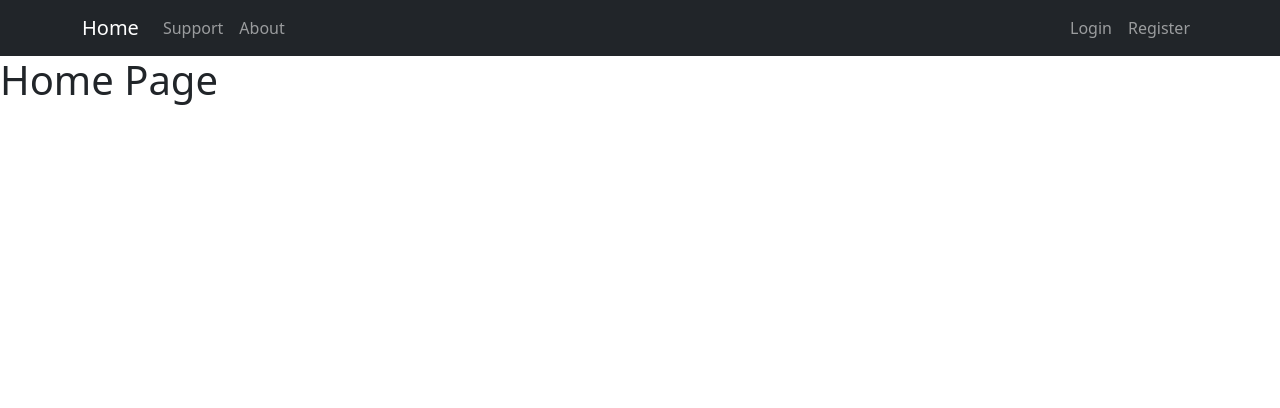
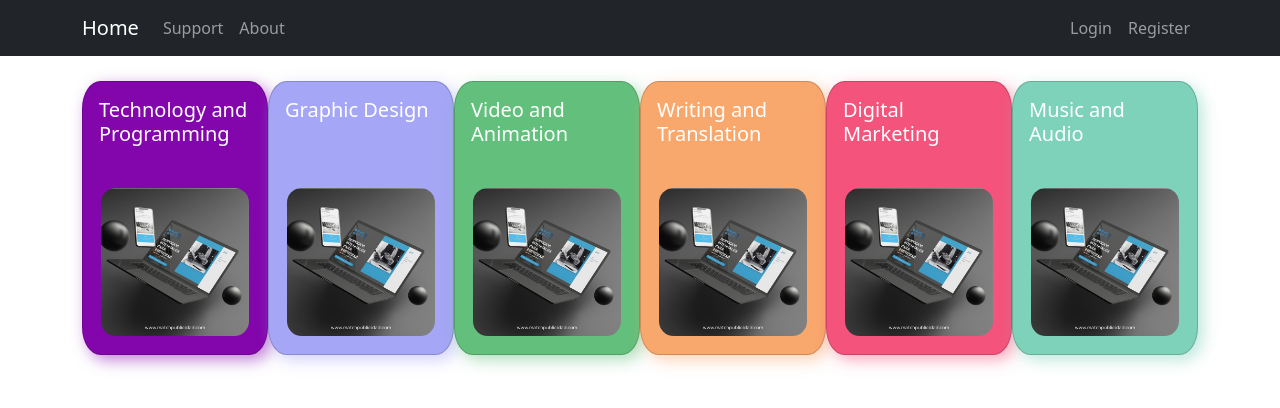
Before and after one commit to AlejoBI/Proyecto-EDA2, a React (Vite) app in the folder client/: page / in a window 1280 px wide. Shown: the top 408 px of the page. Built offline with nearby package versions, Linux system fonts and the light colour scheme; no server answers.

Commit message:
Categorias del LandingPage o Home

```diff
--- a/client/src/App.jsx
+++ b/client/src/App.jsx
@@ -1,5 +1,6 @@
 import { BrowserRouter, Route, Routes } from "react-router-dom";
 import { AuthProvider } from "./context/AuthContext";
+import "./index.css";
 
 import NavigationMenu from "./components/Navbar";
 import HomePage from "./pages/HomePage";
--- /dev/null
+++ b/client/src/components/CustomLabelLanding.jsx
@@ -0,0 +1,24 @@
+import { Card } from "react-bootstrap";
+
+const CustomLabelLanding = ({ text, img, numLabel }) => {
+  return (
+    <Card
+      style={{ width: "12rem", borderRadius: "10%" }}
+      id={`cardLanding${numLabel}`}
+    >
+      <Card.Body>
+        <Card.Title>{text}</Card.Title>
+      </Card.Body>
+      <Card.Img
+        variant="down"
+        src={img}
+        style={{
+          margin: "10%",
+          borderRadius: "10%",
+        }}
+      />
+    </Card>
+  );
+};
+
+export default CustomLabelLanding;
--- /dev/null
+++ b/client/src/index.css
@@ -0,0 +1,105 @@
+:root {
+  font-family: Inter, system-ui, Avenir, Helvetica, Arial, sans-serif;
+  line-height: 1.5;
+  font-weight: 400;
+
+  color-scheme: light dark; /* Enable light/dark mode */
+  background-color: #ffffff;
+
+  font-synthesis: none; /* Disable system font synthesis */
+  text-rendering: optimizeLegibility; /* Optimize for readability */
+  -webkit-font-smoothing: antialiased; /* Antialias text */
+  -moz-osx-font-smoothing: grayscale; /* Antialias text */
+
+  /* Colores de la pagina */
+  --transparente: #00000000;
+  --blanco: #ffffff;
+  --negro: black;
+  --gris: #f5f5f5;
+
+  --morado: #8306ad;
+  --moradoclaro: #a5a6f6;
+  --verdeclaro: #63c07c;
+  --naranjaclaro: #f9a86d;
+  --rosaclaro: #f4537c;
+  --verdementa: #7ed2b9;
+
+  --morado-hover: #6b0490;
+  --moradoclaro-hover: #8e8fff;
+  --verdeclaro-hover: #4ca367;
+  --naranjaclaro-hover: #e58b54;
+  --rosaclaro-hover: #d14269;
+  --verdementa-hover: #64b89e;
+
+  --morado-hover-light: #a56cd1;
+  --moradoclaro-hover-light: #c0bffd;
+  --verdeclaro-hover-light: #89d4a3;
+  --naranjaclaro-hover-light: #fbc199;
+  --rosaclaro-hover-light: #fa718d;
+  --verdementa-hover-light: #a0e5d0;
+}
+
+body {
+  margin: 0;
+}
+
+/* Colores cardLanding# */
+#cardLanding1 {
+  color: var(--blanco);
+  background-color: var(--morado);
+  box-shadow: 5px 5px 15px rgba(131, 6, 173, 0.5);
+}
+
+#cardLanding1:hover {
+  background-color: var(--morado-hover);
+}
+
+#cardLanding2 {
+  color: var(--blanco);
+  background-color: var(--moradoclaro);
+  box-shadow: 5px 5px 15px rgba(165, 166, 246, 0.5);
+}
+
+#cardLanding2:hover {
+  background-color: var(--moradoclaro-hover);
+}
+
+#cardLanding3 {
+  color: var(--blanco);
+  background-color: var(--verdeclaro);
+  box-shadow: 5px 5px 15px rgba(99, 192, 124, 0.5);
+}
+
+#cardLanding3:hover {
+  background-color: var(--verdeclaro-hover);
+}
+
+#cardLanding4 {
+  color: var(--blanco);
+  background-color: var(--naranjaclaro);
+  box-shadow: 5px 5px 15px rgba(249, 168, 109, 0.5);
+}
+
+#cardLanding4:hover {
+  background-color: var(--naranjaclaro-hover);
+}
+
+#cardLanding5 {
+  color: var(--blanco);
+  background-color: var(--rosaclaro);
+  box-shadow: 5px 5px 15px rgba(244, 83, 124, 0.5);
+}
+
+#cardLanding5:hover {
+  background-color: var(--rosaclaro-hover);
+}
+
+#cardLanding6 {
+  color: var(--blanco);
+  background-color: var(--verdementa);
+  box-shadow: 5px 5px 15px rgba(126, 210, 185, 0.5);
+}
+
+#cardLanding6:hover {
+  background-color: var(--verdementa-hover);
+}
--- a/client/src/pages/HomePage.jsx
+++ b/client/src/pages/HomePage.jsx
@@ -1,7 +1,23 @@
+import CustomLabelLanding from "../components/CustomLabelLanding";
+
+import paginaweb from "../assets/paginaweb.jpg";
+
 function HomePage() {
   return (
-    <div>
-      <h1>Home Page</h1>
+    <div className="container">
+      <div style={{
+        display: "flex",
+        flexDirection: "row",
+        justifyContent: "space-between",
+        margin: "25px auto"
+      }}>
+        <CustomLabelLanding text="Technology and Programming" img={paginaweb} numLabel="1" />
+        <CustomLabelLanding text="Graphic Design" img={paginaweb} numLabel="2" />
+        <CustomLabelLanding text="Video and Animation" img={paginaweb} numLabel="3" />
+        <CustomLabelLanding text="Writing and Translation" img={paginaweb} numLabel="4" />
+        <CustomLabelLanding text="Digital Marketing" img={paginaweb} numLabel="5" />
+        <CustomLabelLanding text="Music and Audio" img={paginaweb} numLabel="6" />
+      </div>
     </div>
   );
 }
```
Also changed, not shown: client/src/assets/paginaweb.jpg (added).
